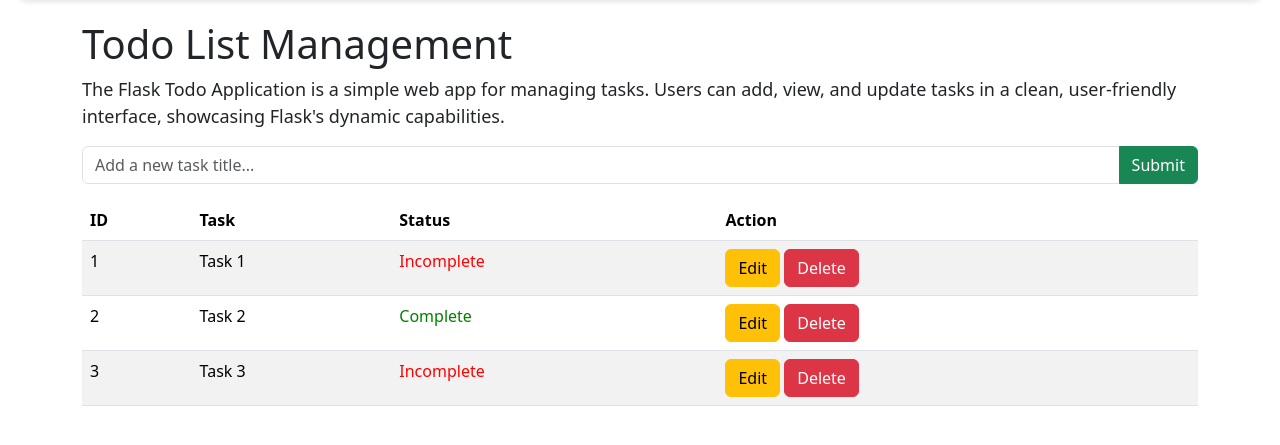
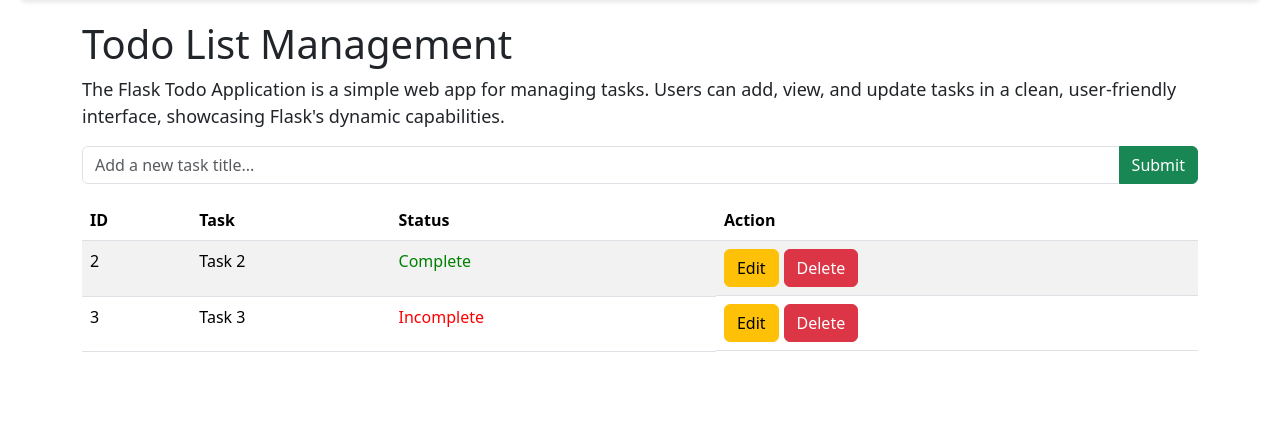
Before and after one commit to IsHereZahin/Python-Flask-Web-Development, a Flask app: page /todo in a window 1280 px wide. Shown: the part 76-521 px from the top of the page. Run offline with Flask 3, Linux system fonts and the light colour scheme.

Commit message:
task delete

```diff
--- a/app.py
+++ b/app.py
@@ -1,13 +1,13 @@
-from flask import Flask, render_template, request
-import random
+from flask import Flask, render_template, request, redirect, url_for
 
 app = Flask(__name__)
 
 # Route for the home page
 datas = {
     "name": "Zahin",
-    "numbers":[1,2,3,4,5,6,7,8,9]
+    "numbers": [1, 2, 3, 4, 5, 6, 7, 8, 9]
 }
+
 @app.route("/")
 @app.route("/home")
 def home():
@@ -41,14 +41,19 @@ todo_app_data = {
     ]
 }
 
+last_task_id = max(task["id"] for task in todo_app_data["tasks"]) if todo_app_data["tasks"] else 0
+
 @app.route("/todo", methods=["GET", "POST"])
 def todo():
+    global last_task_id
     if request.method == "POST":
         title = request.form["title"]
         print("Title:", title)
 
+        last_task_id += 1
+
         new_task = {
-            "id": random.randint(1, 11),
+            "id": last_task_id,
             "title": title,
             "completed": False
         }
@@ -56,5 +61,11 @@ def todo():
 
     return render_template("todo.html", data=todo_app_data)
 
+@app.route("/task/delete/<int:taskid>")
+def deletetask(taskid):
+    global todo_app_data
+    todo_app_data["tasks"] = [task for task in todo_app_data["tasks"] if task["id"] != taskid]
+    return redirect(url_for('todo'))
+
 if __name__ == "__main__":
     app.run(debug=True)
--- a/static/css/style.css
+++ b/static/css/style.css
@@ -6,6 +6,7 @@ body {
     margin: 0;
     line-height: 1.6;
 }
+
 
 h1 {
     color: #0D1117;
@@ -52,3 +53,8 @@ p {
     background-color: #ffffff;
     box-shadow: 0 1px 3px rgba(0, 0, 0, 0.1);
 }
+
+.action-button {
+    display: flex;
+    gap: 5px;
+}
--- a/templates/todo.html
+++ b/templates/todo.html
@@ -58,9 +58,9 @@
                                 <span class="status incomplete" style="color: red">Incomplete</span>
                             {% endif %}
                         </td>
-                        <td>
-                            <button class="edit btn btn-warning">Edit</button>
-                            <button class="delete btn btn-danger">Delete</button>
+                        <td class="action-button">
+                            <a href="task/edit/{{ task.id }}" class="edit btn btn-warning">Edit</a>
+                            <a href="task/delete/{{ task.id }}" class="delete btn btn-danger">Delete</a>
                         </td>
                     </tr>
                 {% endfor %}
```
